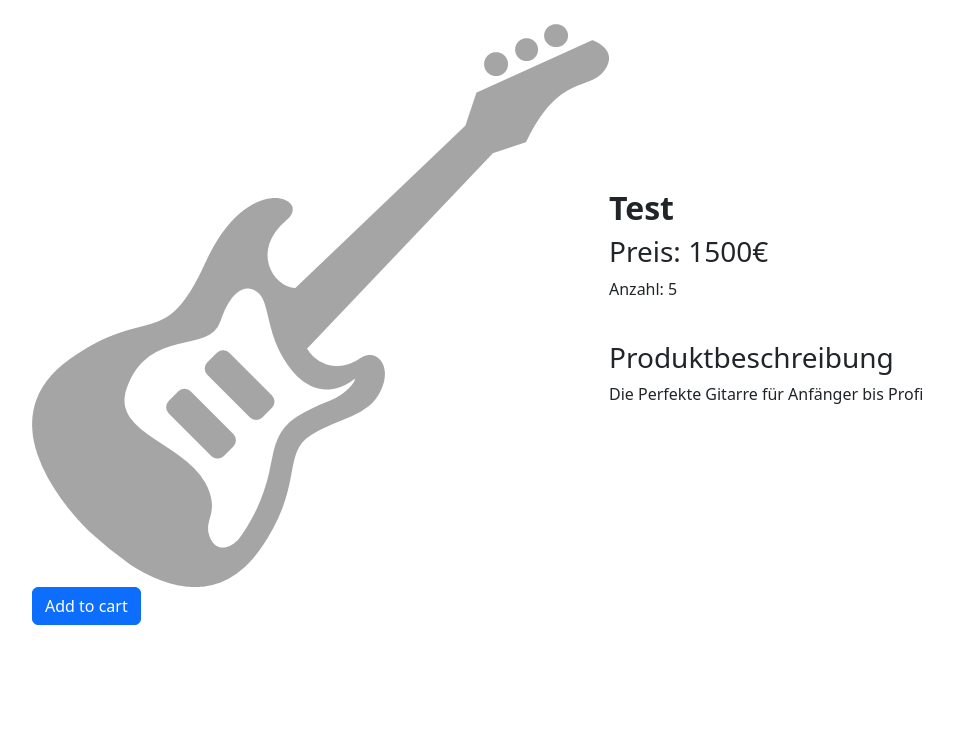
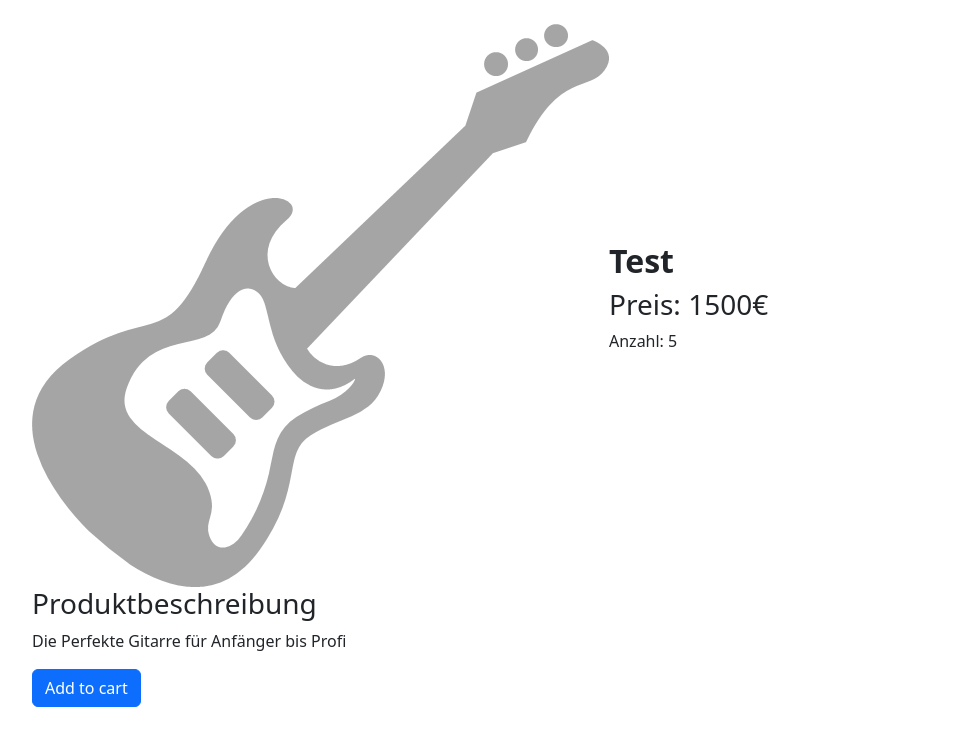
Before and after one commit to SimonSchneider06/Luke-and-Jakob, a Flask app: page /product/Test in a window 1280 px wide. Shown: the part 70-800 px from the top of the page, without its empty margins (50-1003 px from the left). Run offline with Flask 3, Linux system fonts and the light colour scheme; data comes from the database, SQL or seed files in the repository; some libraries are stand-ins or nearby versions.

Commit message:
changed structure

```diff
--- a/website/templates/product.html
+++ b/website/templates/product.html
@@ -6,26 +6,31 @@
 {% endblock head %}
 
 {% block content %}
+    <form action="" method="post">
+
         <div class="container-md">
-        <form action="" method="post">
+            <div class="product-content">
                 <div class="product-header">
+                    <div class="div-img-big">
                         <img class="product-img-big" src="{{url_for('static', filename = get_file_by_product_name(product.name) )}}" alt="Guitar image of model {{product.name}}">
-                <br>
-                <div>
+                    </div>
                     <div class="product-info">
                         <h2><b>{{product.name}}</b></h2>
                         <h3>Preis: {{product.price}}€</h3>
                         <p>Anzahl: {{product.stock}}</p>
                     </div>
-                    <br>
+                </div>
+                <div class="product-img-list"></div>
                 <div class="product-desc">
                     <h3>Produktbeschreibung</h3>
                     <p>{{product.description}}</p>
                 </div>
             </div>
+            <div class="action-column-right">
+                <button type="submit" class="btn btn-primary">Add to cart</button>
             </div>
-            <button type="submit" class="btn btn-primary">Add to cart</button>
-        </form>
         </div>
 
+    </form>
+
 {% endblock %}
```
Lines whose indentation alone changed are shown as unchanged.
